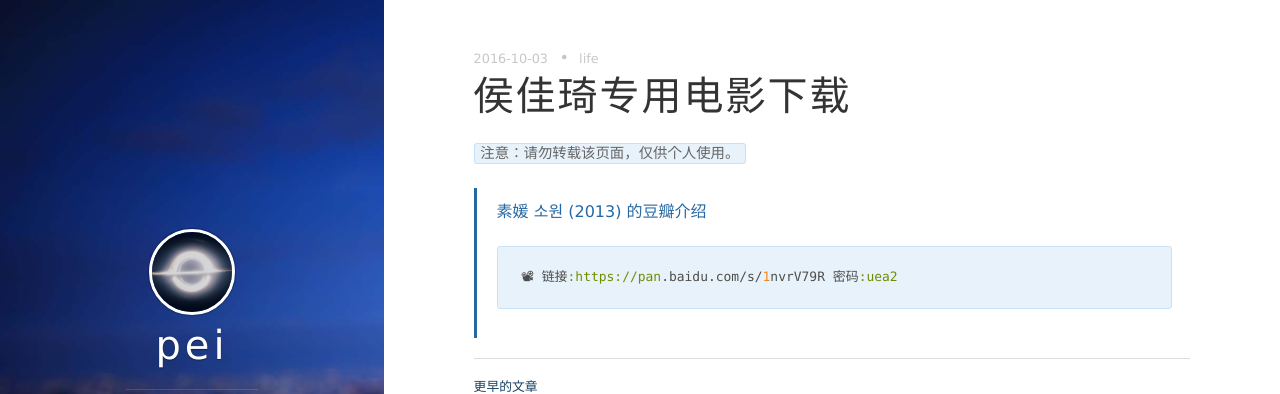
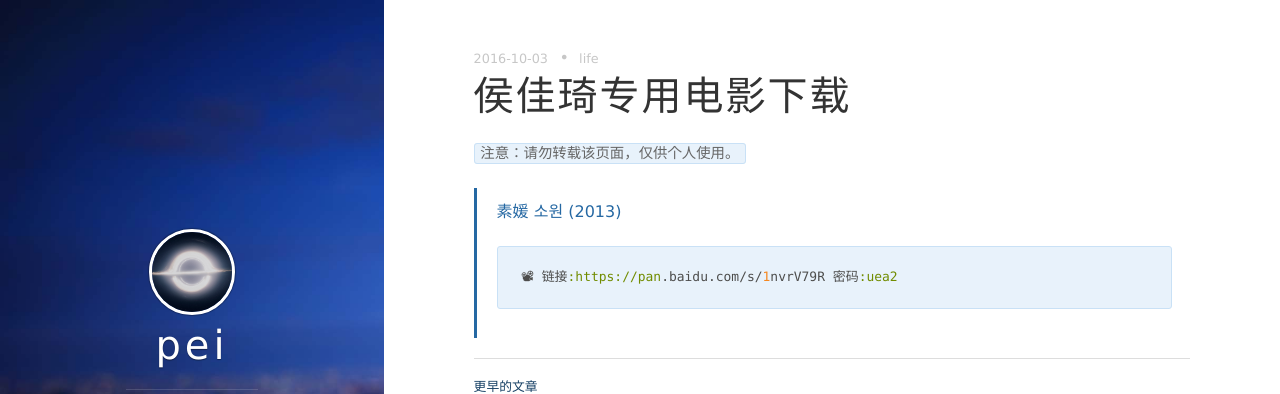
Before and after one commit to peiyucn/peiyucn.github.io, a Jekyll site: the page built from _posts/2016-10-03-hjq-download.md, in a window 1280 px wide. Shown: the top 394 px of the page. Built offline with Jekyll 4.4.1, drawn with Linux system fonts in a browser that asks for light colours; nearby versions of some CDN libraries; comment, search, counter and statistics services are not loaded.

Commit message:
blog update

````diff
--- a/_posts/2016-10-03-hjq-download.md
+++ b/_posts/2016-10-03-hjq-download.md
@@ -7,9 +7,9 @@ tags: life
 
 `注意：请勿转载该页面，仅供个人使用。`
 
->[素媛 소원 (2013) 的豆瓣介绍](https://movie.douban.com/subject/21937452/)
+>[素媛 소원 (2013)](https://movie.douban.com/subject/21937452/)
 >
->```
+>```html
 >📽 链接:https://pan.baidu.com/s/1nvrV79R 密码:uea2
 >```
 >
````
